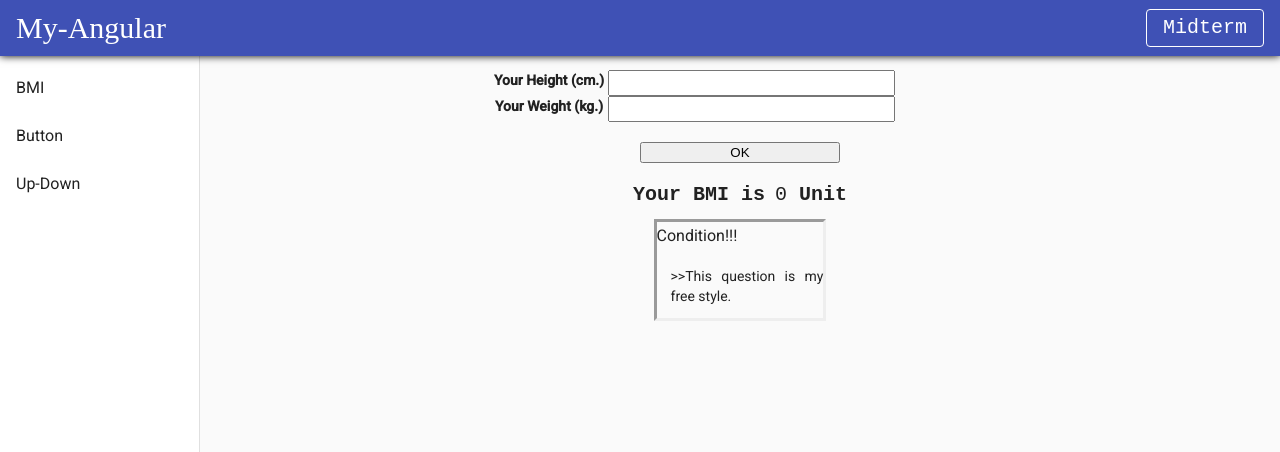
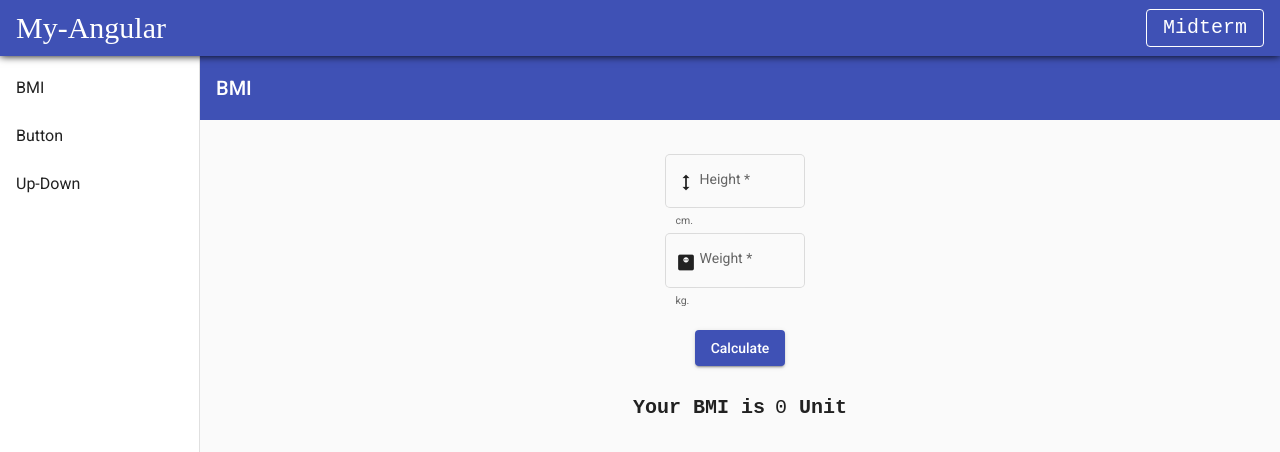
Before and after one commit to keemdedone/My-HomePage, an Angular app: page /midterm/bmi in a window 1280 px wide. Shown: the top 452 px of the page. Built offline with nearby package versions, Linux system fonts and the light colour scheme.

Commit message:
add mat to bmi

```diff
--- a/src/app/midterm/midterm-bmi/bmi.component.html
+++ b/src/app/midterm/midterm-bmi/bmi.component.html
@@ -1,10 +1,28 @@
+<mat-toolbar color="primary">
+  BMI
+</mat-toolbar>
+
+<form [formGroup]="formGroup" class="input">
+  <mat-form-field appearance="outline">
+    <mat-label>Height</mat-label>
+    <mat-icon matPrefix>height</mat-icon>
+    <mat-hint>cm.</mat-hint>
+    <input matInput #elem2 type="number" #height formControlName="height">
+    <mat-error *ngIf="formGroup.get('height')?.errors?.['required']">Plase input your height</mat-error>
+  </mat-form-field>
+
+  <mat-form-field appearance="outline">
+    <mat-label>Weight</mat-label>
+    <mat-icon matPrefix>monitor_weight</mat-icon>
+    <mat-hint>kg.</mat-hint>
+    <input matInput #elem1 type="number" #weight formControlName="weight">
+    <mat-error *ngIf="formGroup.get('weight')?.errors?.['required']">Plase input your weight</mat-error>
+  </mat-form-field>
+</form>
+
 <ng-container>
-  <div class="info-container" >
-      <b>Your Height (cm.)</b><input #elem2 type="number" #height>
-      <b>Your Weight (kg.)</b><input #elem1 type="number" #weight>
-  </div>
   <div class="button">
-    <button type="button" (click)="getresult(weight.value,height.value)">OK</button> <!-- ส่งค่าเป็น stirng -->
+    <button mat-raised-button color="primary" type="button" (click)="getresult(weight.value,height.value)">Calculate</button> <!-- ส่งค่าเป็น stirng -->
   </div>
   <div class="display">
     <output>
@@ -12,10 +30,3 @@
     </output>
   </div>
 </ng-container>
-
-<ng-container>
-  <div class="info-condition">
-      <h3>Condition!!!</h3>
-      <p>This question is my free style.</p>
-  </div>
-</ng-container>
--- a/src/app/midterm/midterm-bmi/bmi.component.scss
+++ b/src/app/midterm/midterm-bmi/bmi.component.scss
@@ -1,19 +1,15 @@
-.info-container{
-  width: 500px;
+.input{
+  display: grid;
+  grid-template-columns: 10em;
+  width: 150px;
   margin: auto;
-  text-align: center;
-  display: grid;
-  grid-template-columns: 15ch 0.75fr;
-  padding-top: 1em;
+  margin-top: 30px;
+  margin-bottom: 20px;
 }
 
 .button{
   text-align: center;
-  margin-top: 20px;
-  margin-bottom: 20px;
-  &>button{
-    width: 200px;
-  }
+  margin-bottom: 30px;
 }
 
 .display{
--- a/src/app/midterm/midterm-bmi/bmi.component.ts
+++ b/src/app/midterm/midterm-bmi/bmi.component.ts
@@ -1,4 +1,5 @@
 import { Component, OnInit } from '@angular/core';
+import { FormBuilder, FormControl, FormGroup, Validators } from '@angular/forms';
 
 @Component({
   selector: 'app-bmi',
@@ -6,18 +7,28 @@ import { Component, OnInit } from '@angular/core';
   styleUrls: ['./bmi.component.scss']
 })
 export class BmiComponent implements OnInit {
-
+  formGroup! : FormGroup;
   result = 0;
 
+  constructor(
+    private readonly fb : FormBuilder,
+  ) { }
+
   ngOnInit(): void {
-    return;
+    this.formGroup = this.fb.group({
+      height: [null,[Validators.required]],
+      weight: [null,[Validators.required]],
+    })
   }
 
   getresult(weight:string,height:string): void{
     if(isNaN(parseInt(weight) || parseInt(height))){
-      alert('Please input your heigth and weigth')
       return
+    } else {
+      this.result = Math.round(parseInt(weight)/((parseInt(height)/100)^2)); //เปลี่ยน str เป็น int
+      if (isNaN(this.result)){
+        this.result = 0;
+      }
     }
-    this.result = Math.round(parseInt(weight)/((parseInt(height)/100)^2)); //เปลี่ยน str เป็น int
   }
 }
--- a/src/app/midterm/midterm-button/button.component.html
+++ b/src/app/midterm/midterm-button/button.component.html
@@ -4,9 +4,3 @@
     <button type="button" [disabled]="B" (click)="check2()">B : {{ B_txt }}</button>
   </div>
 </ng-container>
-<ng-container>
-  <div class="info-condition">
-      <h3>Condition!!!</h3>
-      <p>When user click button will change to disabled also text too.</p>
-  </div>
-</ng-container>
--- a/src/app/midterm/midterm-up-down/up-down.component.html
+++ b/src/app/midterm/midterm-up-down/up-down.component.html
@@ -5,9 +5,3 @@
     <button type="button" [disabled]="checkDown(i)" (click)="down(i)">DOWN</button>
   </div>
 </ng-container>
-<ng-container>
-  <div class="info-condition">
-      <h3>Condition!!!</h3>
-      <p>First UP and Last DOWN can't click.</p>
-  </div>
-</ng-container>
```
Also changed, not shown: src/app/midterm/midterm.module.ts (+8 -3 lines).
